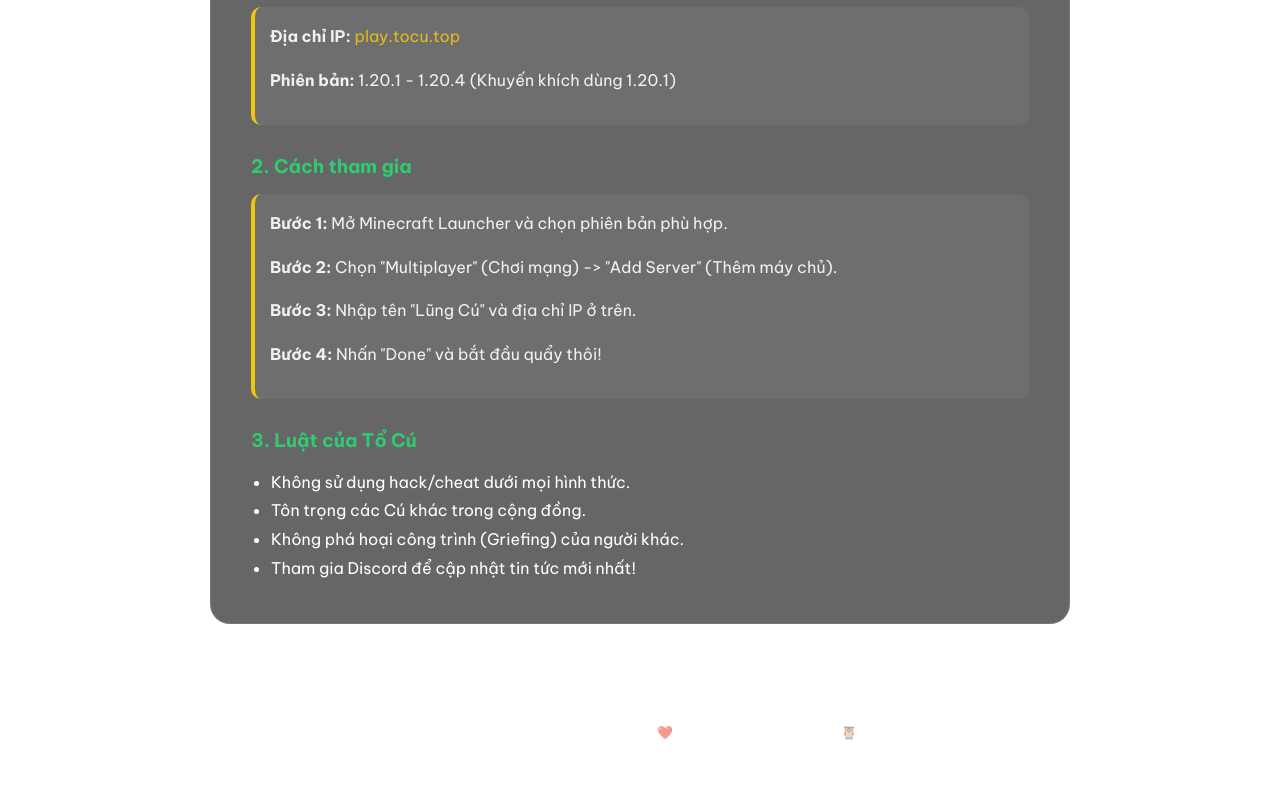
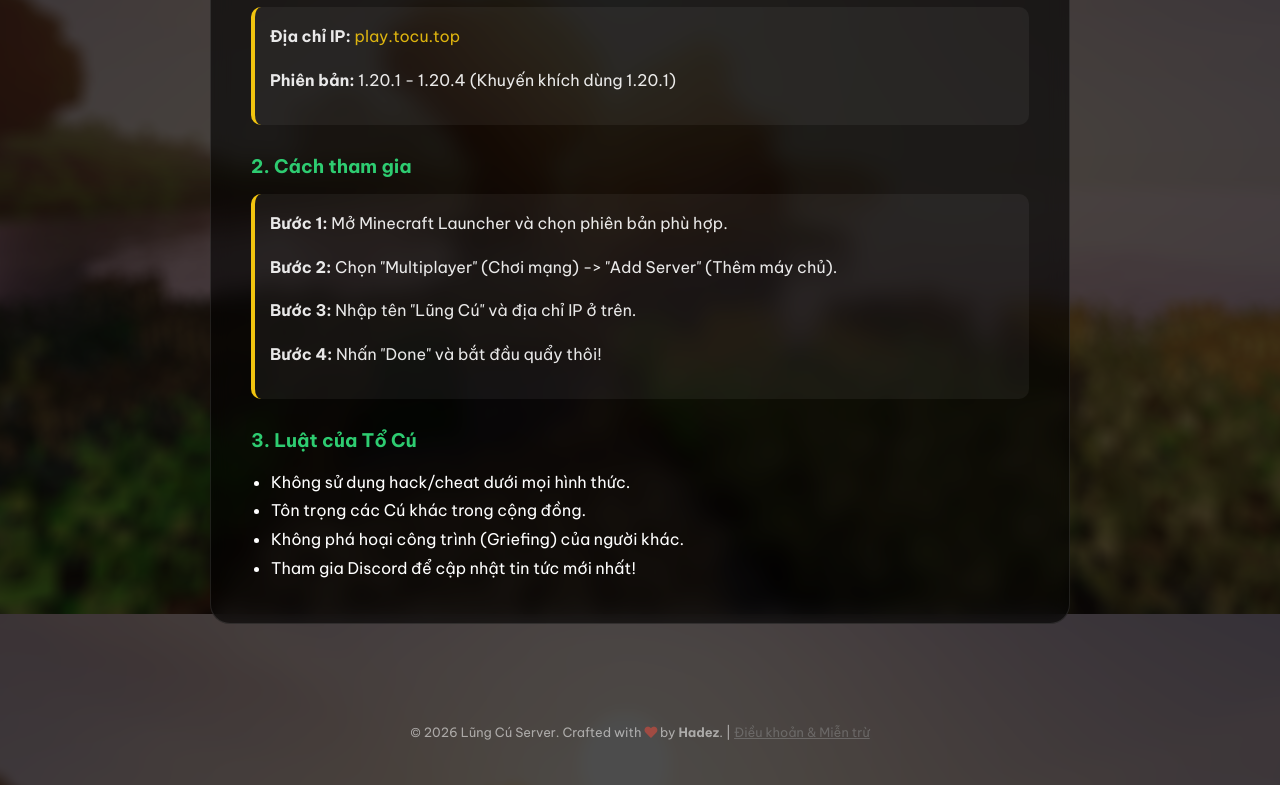
Before and after one commit to hadezking/owlland, a plain HTML site: page huongdan.html in a window 1280 px wide. Shown: the part 357-1142 px from the top of the page. Drawn offline with Linux system fonts and the light colour scheme.

Commit message:
Update huongdan.html

```diff
--- a/huongdan.html
+++ b/huongdan.html
@@ -10,12 +10,17 @@
     <style>
         * { box-sizing: border-box; margin: 0; padding: 0; transition: all 0.3s ease; }
         body, html {
-            min-height: 100%;
-            font-family: 'Be Vietnam Pro', sans-serif !important;
-            color: white;
-            /* Dùng lại background của anh */
-            background: linear-gradient(rgba(0,0,0,0.6), rgba(0,0,0,0.6)), url('IMG/bck.png') no-repeat center center fixed/cover;
-        }
+    min-height: 100vh; /* Đảm bảo chiều cao luôn phủ hết màn hình */
+    margin: 0;
+    font-family: 'Be Vietnam Pro', sans-serif !important;
+    color: white;
+    /* Thêm màu nền đen dự phòng nếu ảnh lỗi thì vẫn thấy chữ trắng */
+    background-color: #1a1a1a;
+    /* Cách viết gộp chuẩn */
+    background: linear-gradient(rgba(0,0,0,0.7), rgba(0,0,0,0.7)),
+                url('IMG/bck.png') no-repeat center center fixed;
+    background-size: cover;
+}
 
         /* --- NAVBAR (Giữ nguyên từ Index) --- */
         .navbar {
@@ -96,9 +101,12 @@
         </div>
     </div>
 
-    <footer>
-        <p>© 2026 Lũng Cú Server. Crafted with ❤️ by Hadez for the Owl Nest 🦉</p>
-    </footer>
+     <footer>
+    <p>
+        © 2026 Lũng Cú Server. Crafted with <i class="fas fa-heart" style="color: #e74c3c;"></i> by <b>Hadez</b>.
+        | <a href="dieukhoan.html" style="color: #888; text-decoration: underline;">Điều khoản & Miễn trừ</a>
+    </p>
+</footer>
 
     <script>
         const container = document.getElementById('leafContainer');
```
